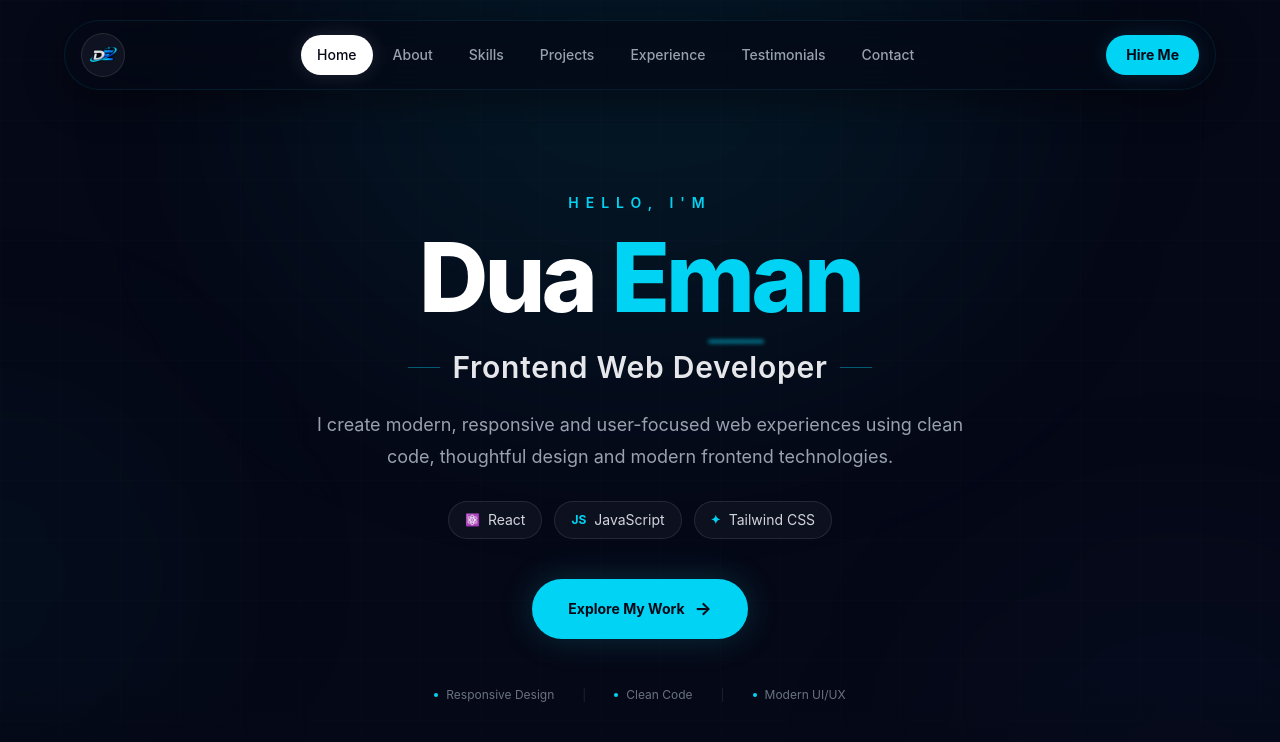
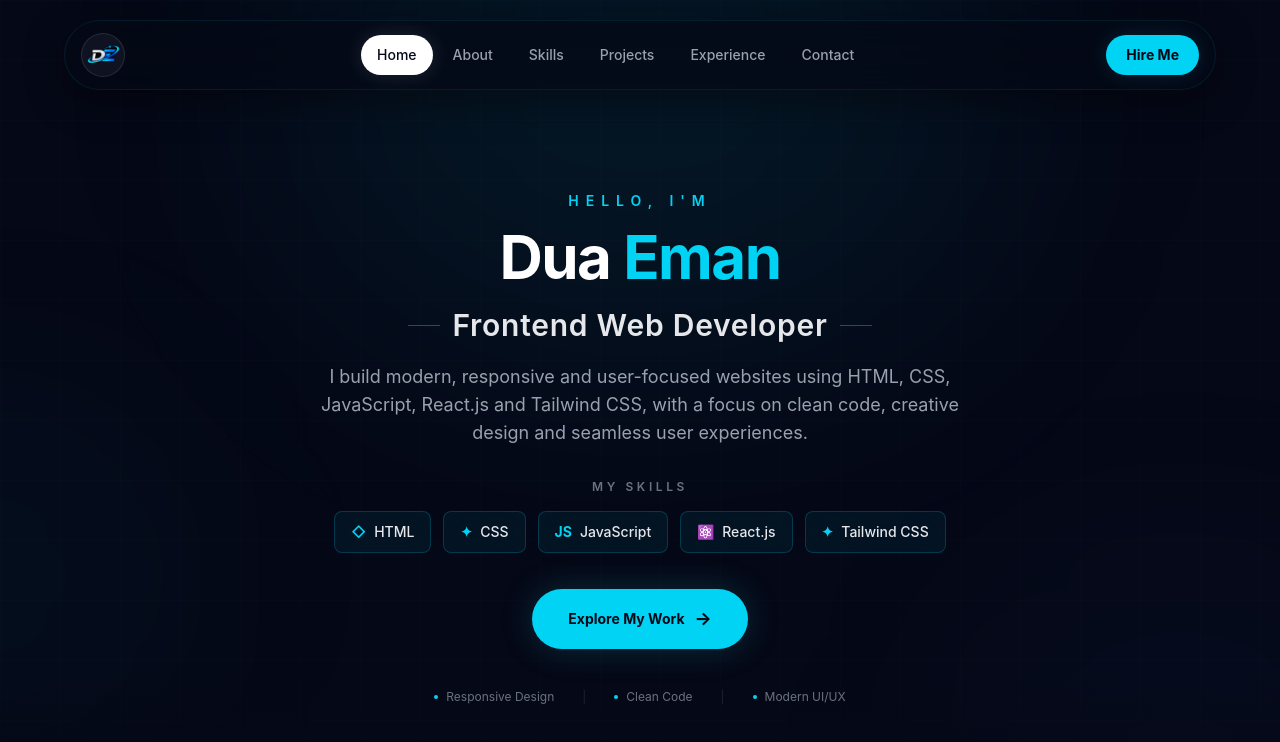
Before and after one commit to DuaEman90/personal-portfolio, a React (Vite) app: page / in a window 1280 px wide. Shown: the top 742 px of the page. Built offline with nearby package versions, Linux system fonts and the light colour scheme.

Commit message:
feat: add skills section to Hero component and update Navbar by removing Testimonials

```diff
--- a/src/components/Hero.jsx
+++ b/src/components/Hero.jsx
@@ -11,6 +11,14 @@ function Hero() {
       });
     }
   };
+
+  const skills = [
+    { name: "HTML", symbol: "◇" },
+    { name: "CSS", symbol: "✦" },
+    { name: "JavaScript", symbol: "JS" },
+    { name: "React.js", symbol: "⚛" },
+    { name: "Tailwind CSS", symbol: "✦" },
+  ];
 
   return (
     <section
@@ -39,7 +47,7 @@ function Hero() {
       <div className="pointer-events-none absolute bottom-[-180px] right-[-100px] h-[400px] w-[400px] rounded-full bg-blue-500/[0.05] blur-[130px]" />
 
       {/* Hero Content */}
-      <div className="relative z-10 mx-auto flex w-full max-w-6xl flex-col items-center text-center">
+      <div className="relative z-10 mx-auto flex w-full max-w-5xl flex-col items-center text-center">
 
         {/* Intro */}
         <p className="mb-4 text-xs font-semibold uppercase tracking-[0.5em] text-cyan-400 sm:text-sm">
@@ -47,16 +55,12 @@ function Hero() {
         </p>
 
         {/* Name */}
-        <h1 className="text-5xl font-extrabold tracking-[-0.04em] text-white sm:text-6xl md:text-7xl lg:text-8xl">
-          Dua{" "}
-          <span className="relative text-cyan-400">
-            Eman
-            <span className="absolute -bottom-2 left-1/2 h-[3px] w-14 -translate-x-1/2 rounded-full bg-cyan-400/70 blur-[2px]" />
-          </span>
+        <h1 className="text-4xl font-bold tracking-tight text-white sm:text-5xl md:text-6xl">
+          Dua <span className="text-cyan-400">Eman</span>
         </h1>
 
         {/* Professional Title */}
-        <div className="mt-6 flex items-center justify-center gap-3">
+        <div className="mt-5 flex items-center justify-center gap-3">
           <span className="hidden h-px w-8 bg-cyan-400/40 sm:block" />
 
           <h2 className="text-xl font-semibold tracking-wide text-gray-200 sm:text-2xl md:text-3xl">
@@ -67,34 +71,36 @@ function Hero() {
         </div>
 
         {/* Description */}
-        <p className="mt-6 max-w-2xl text-base leading-8 text-gray-400 sm:text-lg">
-          I create modern, responsive and user-focused web experiences
-          using clean code, thoughtful design and modern frontend
-          technologies.
+        <p className="mt-5 max-w-2xl text-base leading-7 text-gray-400 sm:text-lg">
+          I build modern, responsive and user-focused websites using HTML,
+          CSS, JavaScript, React.js and Tailwind CSS, with a focus on clean
+          code, creative design and seamless user experiences.
         </p>
 
-        {/* Tech Stack */}
-        <div className="mt-7 flex flex-wrap items-center justify-center gap-3">
-          {[
-            { name: "React", symbol: "⚛" },
-            { name: "JavaScript", symbol: "JS" },
-            { name: "Tailwind CSS", symbol: "✦" },
-          ].map((tech) => (
-            <div
-              key={tech.name}
-              className="group flex cursor-default items-center gap-2 rounded-full border border-white/10 bg-white/[0.04] px-4 py-2 text-sm text-gray-300 backdrop-blur-md transition-all duration-300 hover:-translate-y-1 hover:border-cyan-400/30 hover:bg-cyan-400/[0.06] hover:text-cyan-300"
-            >
-              <span className="text-xs font-bold text-cyan-400">
-                {tech.symbol}
-              </span>
+        {/* Skills */}
+        <div className="mt-8">
+          <p className="mb-4 text-xs font-semibold uppercase tracking-[0.3em] text-gray-500">
+            My Skills
+          </p>
 
-              {tech.name}
-            </div>
-          ))}
+          <div className="flex flex-wrap items-center justify-center gap-3">
+            {skills.map((skill) => (
+              <div
+                key={skill.name}
+                className="group flex items-center gap-2 rounded-lg border border-cyan-400/20 bg-cyan-400/[0.06] px-4 py-2.5 text-sm font-medium text-gray-200 backdrop-blur-md transition-all duration-300 hover:-translate-y-1 hover:border-cyan-400/50 hover:bg-cyan-400/10 hover:text-cyan-300"
+              >
+                <span className="font-bold text-cyan-400">
+                  {skill.symbol}
+                </span>
+
+                {skill.name}
+              </div>
+            ))}
+          </div>
         </div>
 
         {/* Explore My Work */}
-        <div className="mt-10 flex items-center justify-center">
+        <div className="mt-9 flex items-center justify-center">
           <button
             onClick={() => scrollToSection("projects")}
             className="group relative cursor-pointer overflow-hidden rounded-full bg-cyan-400 px-9 py-4 text-sm font-bold text-[#050816] shadow-[0_0_35px_rgba(34,211,238,0.18)] transition-all duration-300 hover:-translate-y-1 hover:bg-cyan-300 hover:shadow-[0_0_45px_rgba(34,211,238,0.35)]"
@@ -113,7 +119,7 @@ function Hero() {
         </div>
 
         {/* Bottom Info */}
-        <div className="mt-12 flex flex-col items-center gap-4 text-xs text-gray-500 sm:flex-row sm:gap-7">
+        <div className="mt-10 flex flex-col items-center gap-4 text-xs text-gray-500 sm:flex-row sm:gap-7">
           <div className="flex items-center gap-2">
             <span className="h-1 w-1 rounded-full bg-cyan-400" />
             Responsive Design
--- a/src/components/Navbar.jsx
+++ b/src/components/Navbar.jsx
@@ -7,7 +7,6 @@ const navItems = [
   { name: "Skills", id: "skills" },
   { name: "Projects", id: "projects" },
   { name: "Experience", id: "experience" },
-  { name: "Testimonials", id: "testimonials" },
   { name: "Contact", id: "contact" },
 ];
 
@@ -38,7 +37,7 @@ function Navbar() {
           <img
             src="lodo.png"
             alt="DuaEman Logo"
-            className="h-9 w-9 object-contain transition-transform duration-300 group-hover:scale-110"
+            className="h-12 w-12 object-contain transition-transform duration-300 group-hover:scale-110"
           />
         </button>
 
```
